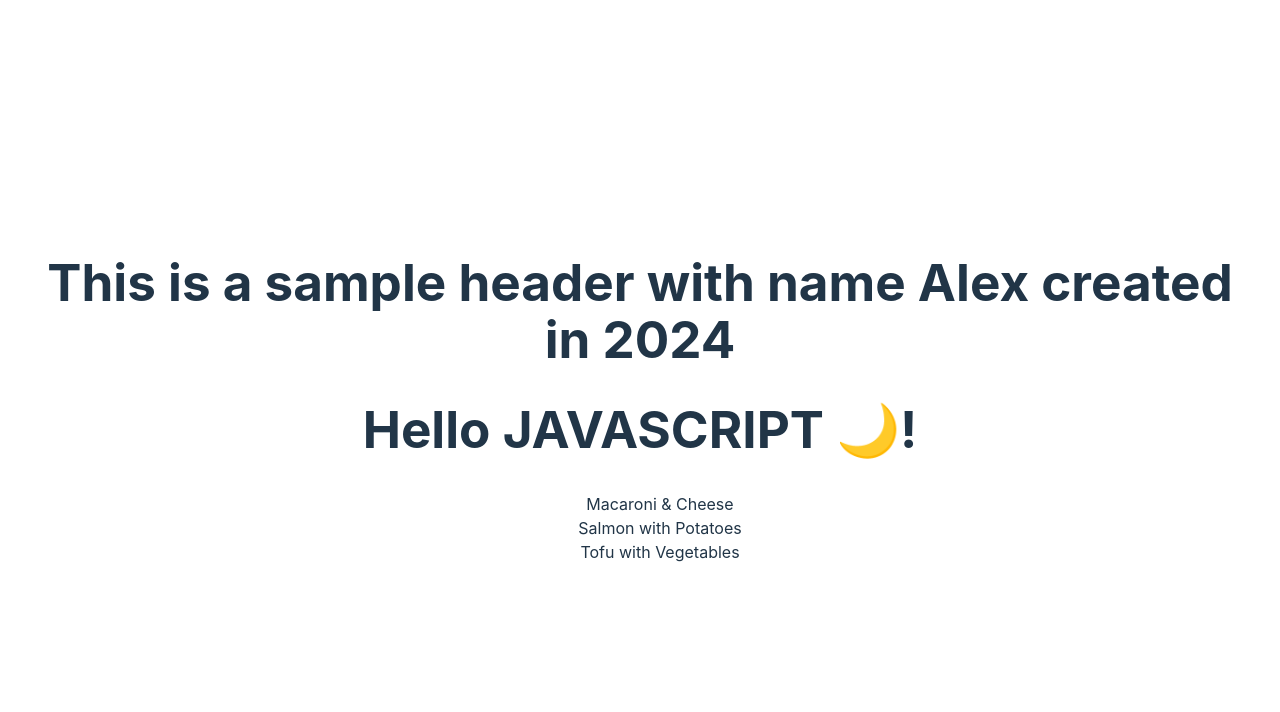
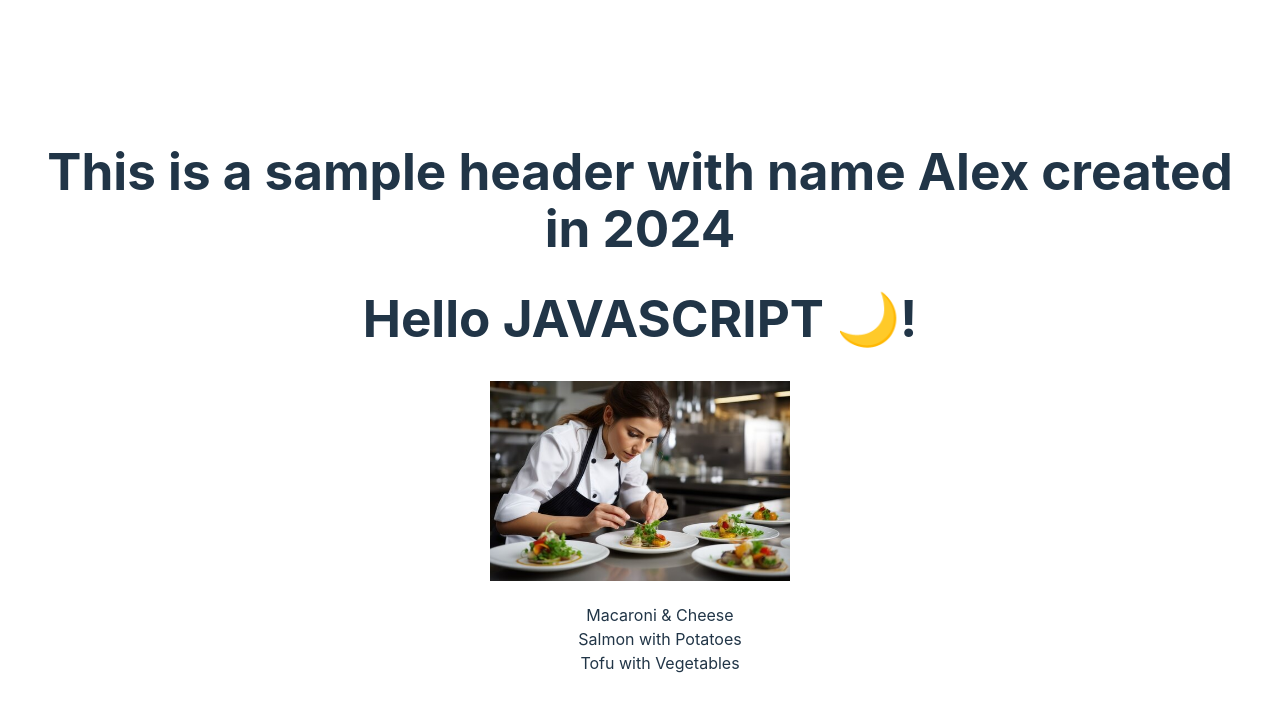
Before and after one commit to chinsiang99/react-essential-training, a React (Vite) app in the folder 01.basic-project-vite/react-project/: page / in a window 1280 px wide. Shown: the top 712 px of the page. Built offline with nearby package versions, Linux system fonts and the light colour scheme.

Commit message:
feat: working with adding images

```diff
--- a/01.basic-project-vite/react-project/src/App.jsx
+++ b/01.basic-project-vite/react-project/src/App.jsx
@@ -1,4 +1,5 @@
 import './App.css'
+import chef from './images/chef.jpg'
 
 function Header(props){
   const { name, year } = props
@@ -22,12 +23,15 @@ const dishObjects = items.map((dish, i)=>({
 
 function Main({dishes}){
   return (
+    <main>
+      <img src={chef} alt="chef image" height={200}/>
       <ul>
         {dishes.map(dish => (
           // we use two curly braces if we want to have css styles
           <li key={dish.id} style={{ listStyleType: 'none' }}>{dish.title}</li>
         ))}
       </ul>
+    </main>
   )
 }
 
```
Also changed, not shown: 01.basic-project-vite/react-project/src/images/chef.jpg (added). Lines whose indentation alone changed are shown as unchanged.
